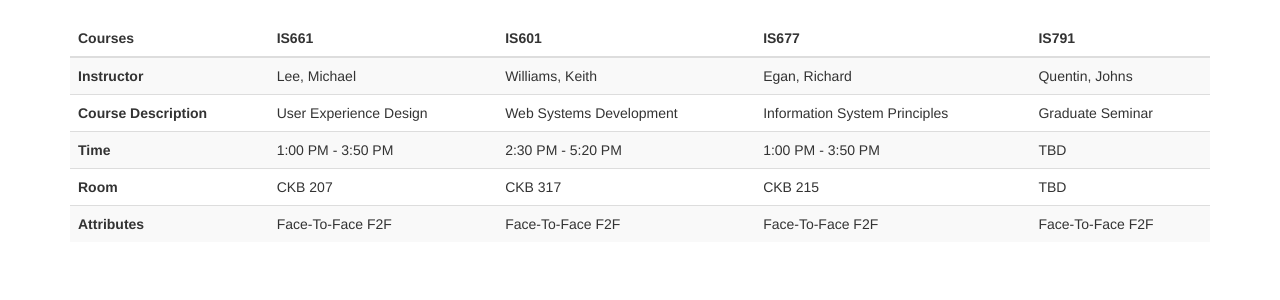
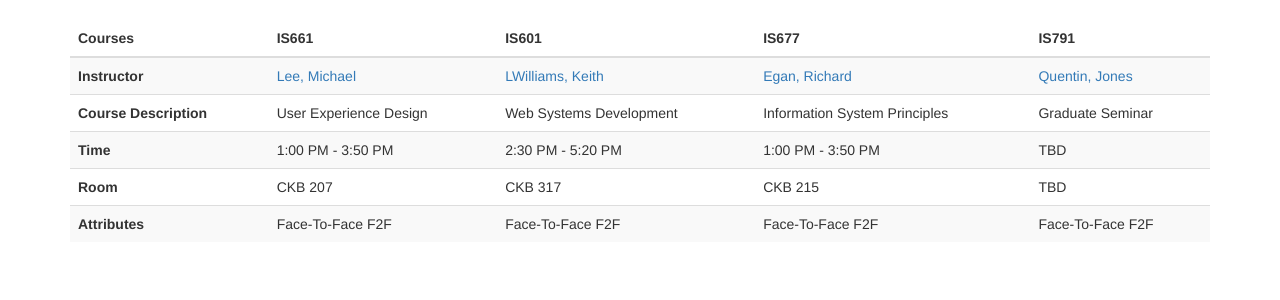
Before and after one commit to PhungLai728/Heroku_Project, a PHP site: template web/views/index.twig in a window 1280 px wide. Shown: the part 51-351 px from the top of the page. Run offline with PHP 8.4, Linux system fonts and the light colour scheme; the template is opened without the code that fills it, so the values that code supplies are empty; some libraries are stand-ins or nearby versions.

Commit message:
add hyperlink

```diff
--- a/web/views/index.twig
+++ b/web/views/index.twig
@@ -17,10 +17,10 @@
       <tbody>
       <tr>
         <th scope="row">Instructor</th>
-        <td>Lee, Michael</td>
-        <td>Williams, Keith</td>
-        <td>Egan, Richard</td>
-        <td>Quentin, Johns</td>
+        <td><a href="https://informatics.njit.edu/people/mjlee/">Lee, Michael</a></td>
+        <td><a href="https://informatics.njit.edu/people/kwilliam/">LWilliams, Keith</a> </td>
+        <td><a href="http://informatics.njit.edu/people/egan/">Egan, Richard</a> </td>
+        <td> <a href="http://informatics.njit.edu/people/qjones/">Quentin, Jones</a> </td>
       </tr>
       <tr>
         <th scope="row">Course Description</th>
```
